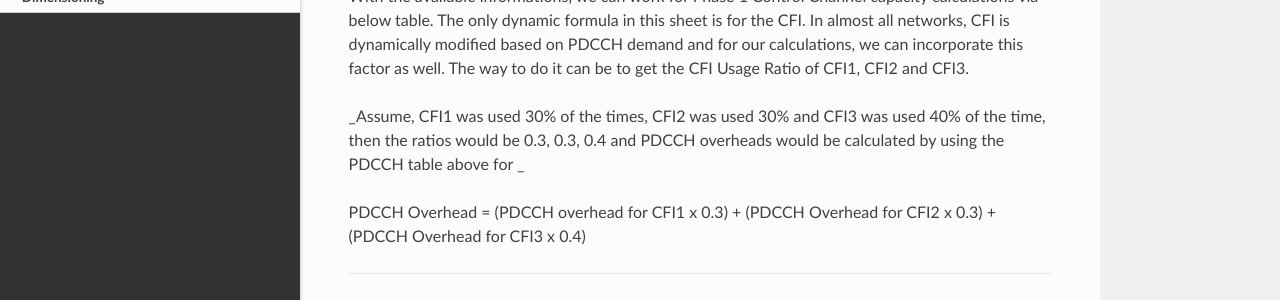
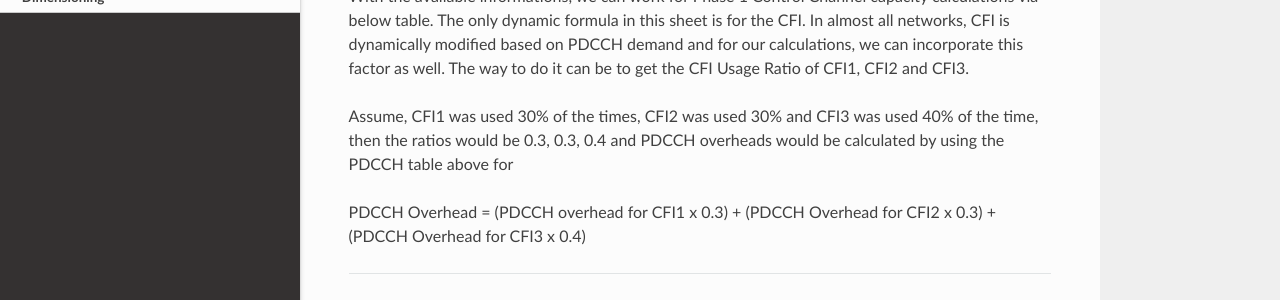
Before and after one commit to aliasgherman/documentations, an MkDocs documentation site: the page built from docs/ltefdddimensioning.md, in a window 1280 px wide and 900 px high, scrolled down 7244 px. Shown: the part 247-547 px from the top of the window. Built offline with MkDocs 1.6.1, drawn with Linux system fonts in a browser that asks for light colours; nearby versions of some CDN libraries.

```diff
--- a/docs/ltefdddimensioning.md
+++ b/docs/ltefdddimensioning.md
@@ -254,7 +254,7 @@ Till this point, we have collected pretty much all downlink control channel over
 
 With the available informations, we can work for Phase 1 Control Channel capacity calculations via below table. The only dynamic formula in this sheet is for the CFI. In almost all networks, CFI is dynamically modified based on PDCCH demand and for our calculations, we can incorporate this factor as well. The way to do it can be to get the CFI Usage Ratio of CFI1, CFI2 and CFI3.
 
-_Assume, CFI1 was used 30% of the times, CFI2 was used 30% and CFI3 was used 40% of the time, then the ratios would be 0.3, 0.3, 0.4 and PDCCH overheads would be calculated by using the PDCCH table above for _
+Assume, CFI1 was used 30% of the times, CFI2 was used 30% and CFI3 was used 40% of the time, then the ratios would be 0.3, 0.3, 0.4 and PDCCH overheads would be calculated by using the PDCCH table above for
 
 **PDCCH Overhead = (PDCCH overhead for CFI1 x 0.3) + (PDCCH Overhead for CFI2 x 0.3) +  (PDCCH Overhead for CFI3 x 0.4)**
 
```
